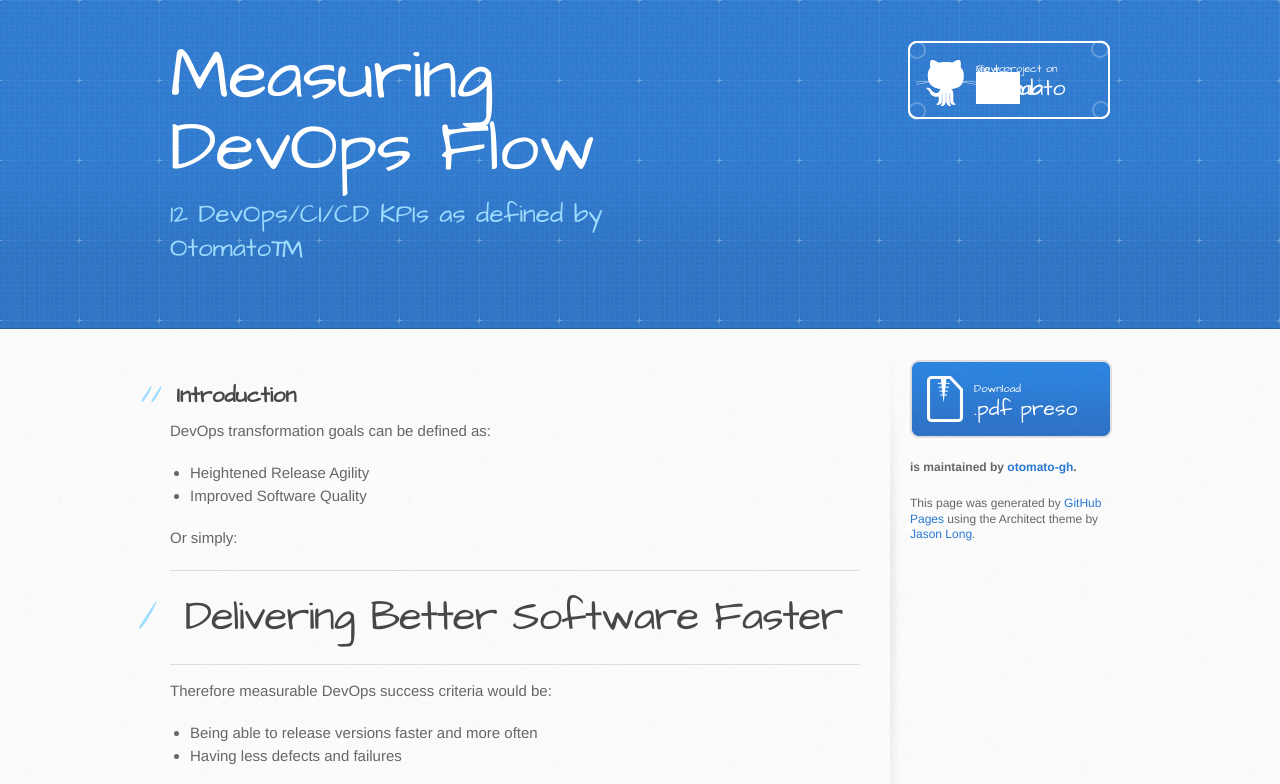
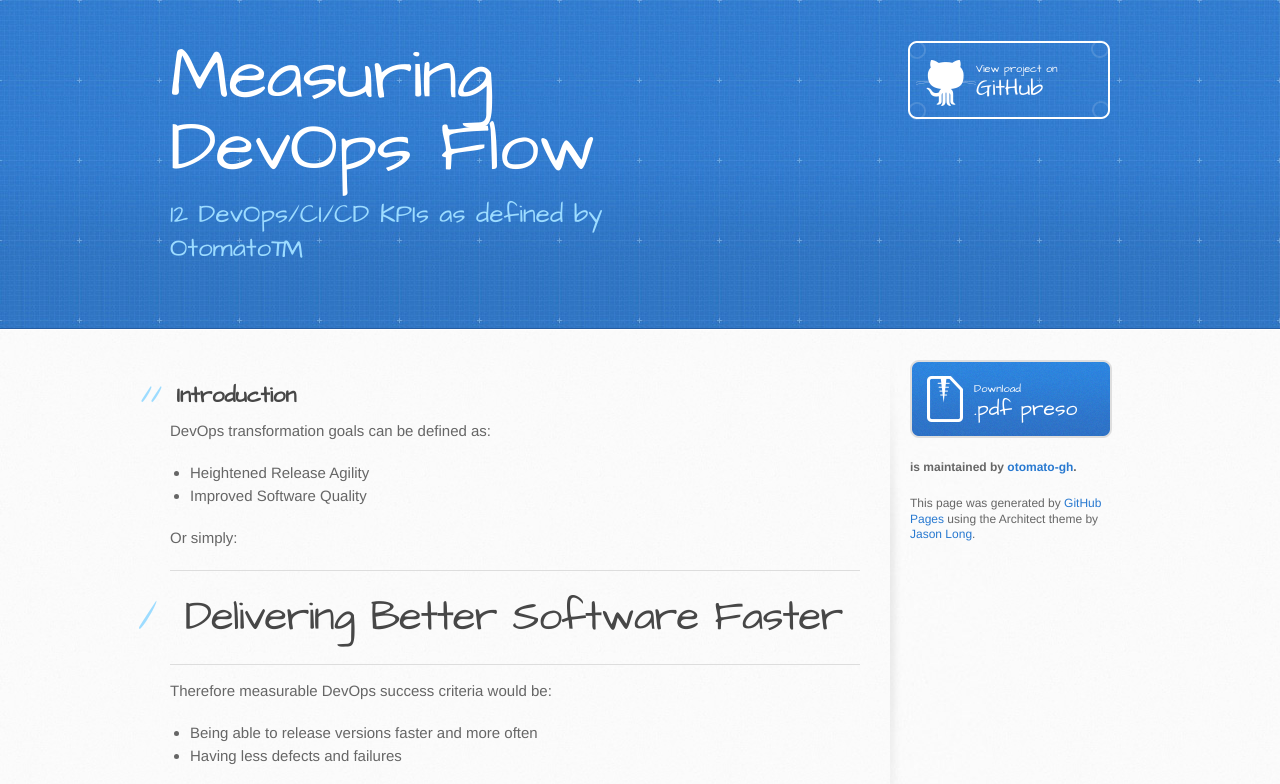
Before and after one commit to otomato-gh/devops-kpis, a plain HTML site: page index.html in a window 1280 px wide. Shown: the top 784 px of the page. Drawn offline with Linux system fonts and the light colour scheme.

Commit message:
Comment out non-working otologo button

```diff
--- a/index.html
+++ b/index.html
@@ -22,7 +22,7 @@
         <h1>Measuring DevOps Flow</h1>
         <h2>12 DevOps/CI/CD KPIs as defined by Otomato™</h2>
         <a href="https://github.com/otomato-gh/devops-kpis" class="button"><small>View project on</small> GitHub</a><br>
-        <a href="http://otomato.link" class="button"><logo><small>Go to</small> Otomato</logo></a>
+        <!-- a href="http://otomato.link" class="button"><logo><small>Go to</small> Otomato</logo></a-->
       </div>
     </header>
 
```
